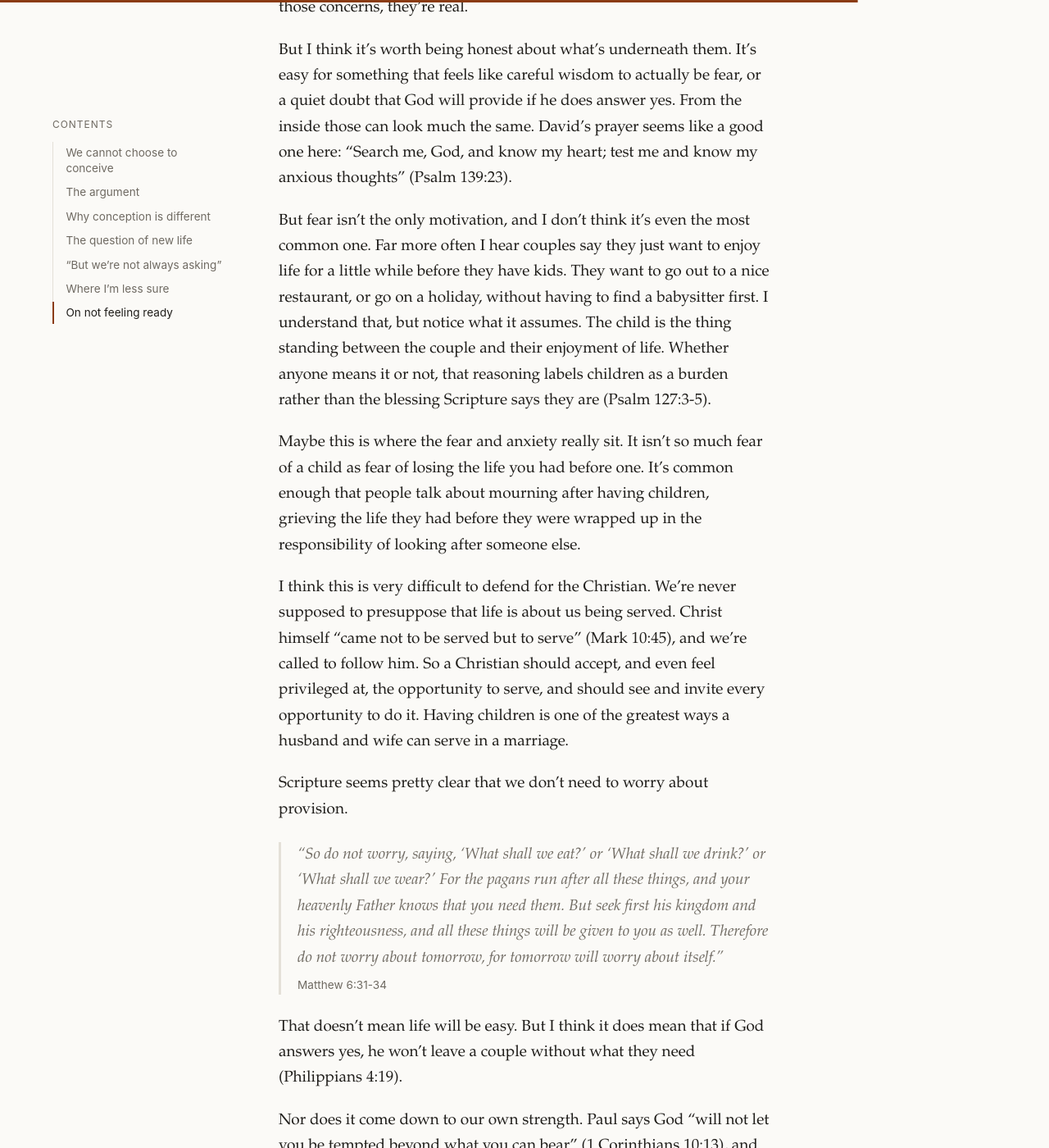
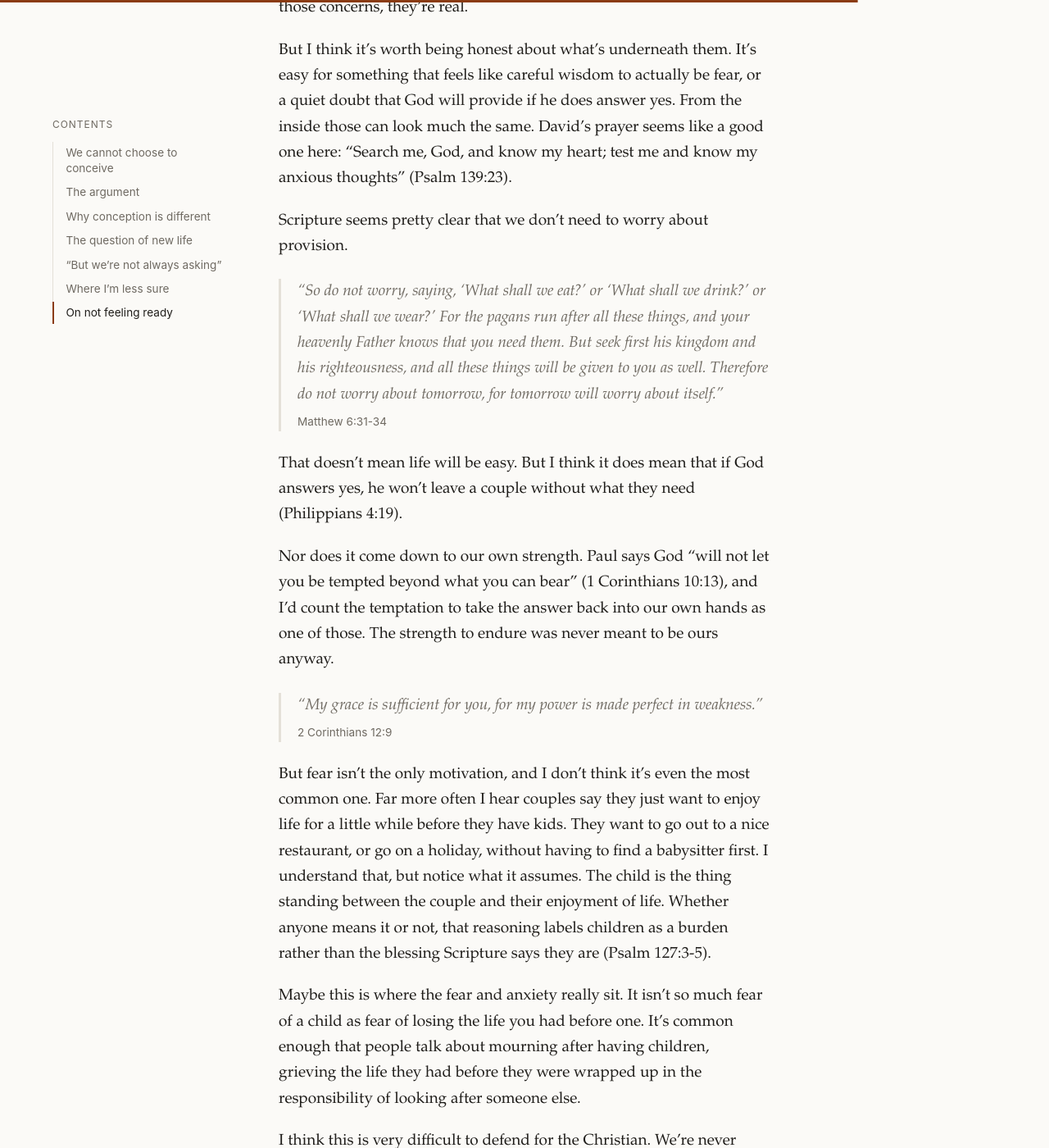
Before and after one commit to JezCam/jeremycameron.com, a Jekyll site: the page built from _posts/2026-10-22-my-thoughts-on-contraception.md, in a window 1280 px wide and 1400 px high, scrolled down 5702 px. Shown: the whole window at 82% size. Built offline with Jekyll 4.4.1, drawn with Linux system fonts in a browser that asks for light colours; part of the change alters nothing that is shown; some of the changed text lies outside the part shown.

Commit message:
Move hedonistic motive paragraphs after the provision passage
Co-Authored-By: Claude Opus 5.5 <noreply@anthropic.com>

```diff
--- a/_posts/2026-10-22-my-thoughts-on-contraception.md
+++ b/_posts/2026-10-22-my-thoughts-on-contraception.md
@@ -80,12 +80,6 @@ One last thought. I suspect one of the most common reasons married couples use c
 
 But I think it's worth being honest about what's underneath them. It's easy for something that feels like careful wisdom to actually be fear, or a quiet doubt that God will provide if he does answer yes. From the inside those can look much the same. David's prayer seems like a good one here: "Search me, God, and know my heart; test me and know my anxious thoughts" (Psalm 139:23).
 
-But fear isn't the only motivation, and I don't think it's even the most common one. Far more often I hear couples say they just want to enjoy life for a little while before they have kids. They want to go out to a nice restaurant, or go on a holiday, without having to find a babysitter first. I understand that, but notice what it assumes. The child is the thing standing between the couple and their enjoyment of life. Whether anyone means it or not, that reasoning labels children as a burden rather than the blessing Scripture says they are (Psalm 127:3-5).
-
-Maybe this is where the fear and anxiety really sit. It isn't so much fear of a child as fear of losing the life you had before one. It's common enough that people talk about mourning after having children, grieving the life they had before they were wrapped up in the responsibility of looking after someone else.
-
-I think this is very difficult to defend for the Christian. We're never supposed to presuppose that life is about us being served. Christ himself "came not to be served but to serve" (Mark 10:45), and we're called to follow him. So a Christian should accept, and even feel privileged at, the opportunity to serve, and should see and invite every opportunity to do it. Having children is one of the greatest ways a husband and wife can serve in a marriage.
-
 Scripture seems pretty clear that we don't need to worry about provision.
 
 > "So do not worry, saying, 'What shall we eat?' or 'What shall we drink?' or 'What shall we wear?' For the pagans run after all these things, and your heavenly Father knows that you need them. But seek first his kingdom and his righteousness, and all these things will be given to you as well. Therefore do not worry about tomorrow, for tomorrow will worry about itself."
@@ -99,6 +93,12 @@ Nor does it come down to our own strength. Paul says God "will not let you be te
 > "My grace is sufficient for you, for my power is made perfect in weakness."
 > <cite>2 Corinthians 12:9</cite>
 {: .verse}
+
+But fear isn't the only motivation, and I don't think it's even the most common one. Far more often I hear couples say they just want to enjoy life for a little while before they have kids. They want to go out to a nice restaurant, or go on a holiday, without having to find a babysitter first. I understand that, but notice what it assumes. The child is the thing standing between the couple and their enjoyment of life. Whether anyone means it or not, that reasoning labels children as a burden rather than the blessing Scripture says they are (Psalm 127:3-5).
+
+Maybe this is where the fear and anxiety really sit. It isn't so much fear of a child as fear of losing the life you had before one. It's common enough that people talk about mourning after having children, grieving the life they had before they were wrapped up in the responsibility of looking after someone else.
+
+I think this is very difficult to defend for the Christian. We're never supposed to presuppose that life is about us being served. Christ himself "came not to be served but to serve" (Mark 10:45), and we're called to follow him. So a Christian should accept, and even feel privileged at, the opportunity to serve, and should see and invite every opportunity to do it. Having children is one of the greatest ways a husband and wife can serve in a marriage.
 
 I also find it encouraging how many of the lives God has used were never planned by their parents. Sarah laughed at the idea of Isaac (Genesis 18:12). Zechariah couldn't believe the news of John the Baptist (Luke 1:18). Perez and Solomon both came out of situations nobody would have chosen, and both are named in the line of Jesus (Matthew 1:3, 6). Plenty of us were surprises to our own parents too. God's purposes don't wait on our intentions, and they don't fail because of them either.
 
```
